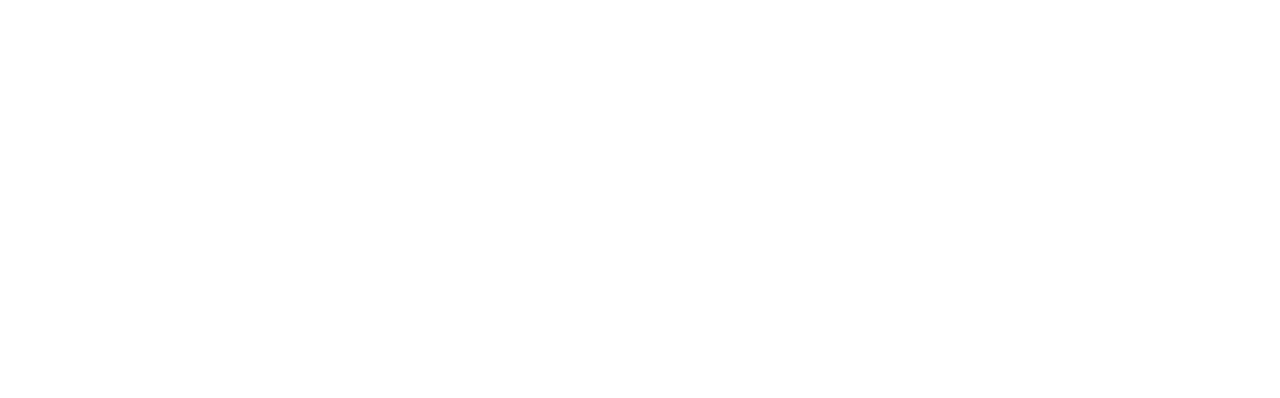
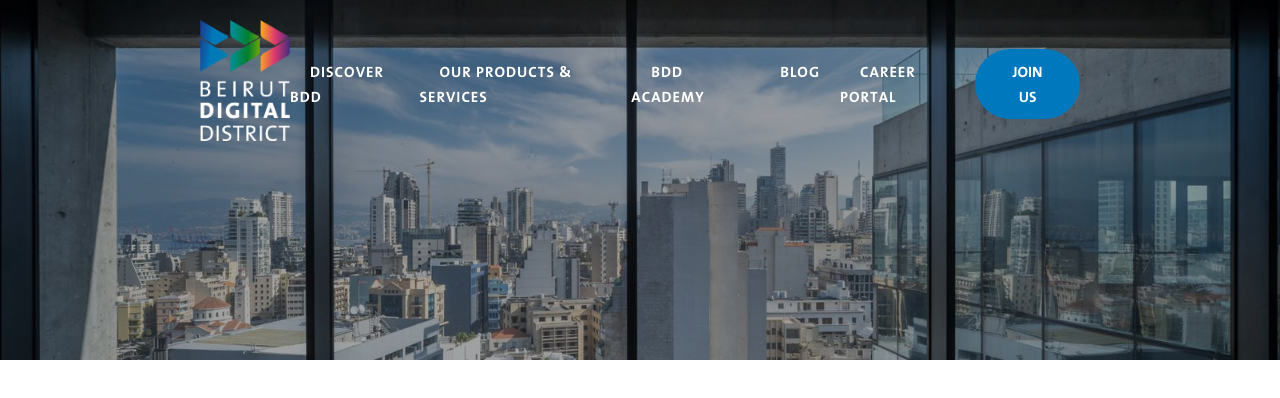
Before and after one commit to ArefAH/beirut-digital-district, a plain HTML site: page pages/blog.html in a window 1280 px wide. Drawn offline with Linux system fonts and the light colour scheme.

Commit message:
Added navbar and background image to the blog page

```diff
--- a/pages/blog.html
+++ b/pages/blog.html
@@ -0,0 +1,31 @@
+<!DOCTYPE html>
+<html lang="en">
+  <head>
+    <meta charset="UTF-8" />
+    <meta name="viewport" content="width=device-width, initial-scale=1.0" />
+    <link rel="shortcut icon" href="../images/logo-light.png" type="image/x-icon" />
+    <link rel="stylesheet" href="../styles/common.css" />
+    <link rel="stylesheet" href="../styles/colors.css" />
+    <link rel="stylesheet" href="../styles/blog.css" />
+    <title>
+      BDD | Fully Serviced Offices | Co-working Spaces - Beirut, Lebanon
+    </title>
+  </head>
+  <body>
+    <main>
+        <nav>
+            <a href="../index.html"><img src="../images/logo-light.png" alt="Beirut Digital District Logo" /></a>
+            <div>
+              <ul>
+                <li><a href="">Discover BDD</a></li>
+                <li><a href="">Our Products & Services</a></li>
+                <li><a href="">BDD Academy</a></li>
+                <li><a href="">Blog</a></li>
+                <li><a href="../pages/portal.html">Career Portal</a></li>
+              </ul>
+              <button class="button primary">JOIN US</button>
+            </div>
+          </nav>
+    </main>
+  </body>
+</html>
--- /dev/null
+++ b/styles/blog.css
@@ -0,0 +1,9 @@
+main{
+    width: 100%;
+    height: 45vh;
+    background-image: url(../images/blog-posts.png);
+    background-position: top;
+    background-size: cover;
+    background-blend-mode: darken;
+    background-color: #13131362;
+}
--- a/styles/common.css
+++ b/styles/common.css
@@ -38,6 +38,7 @@
 html {
   font-size: 62.5%;
   font-family: "TheMix SemiBold";
+  letter-spacing: 1px;
 }
 
 body {
```
Also changed, not shown: index.html (+1 -1 lines), images/blog-posts.png (added).
